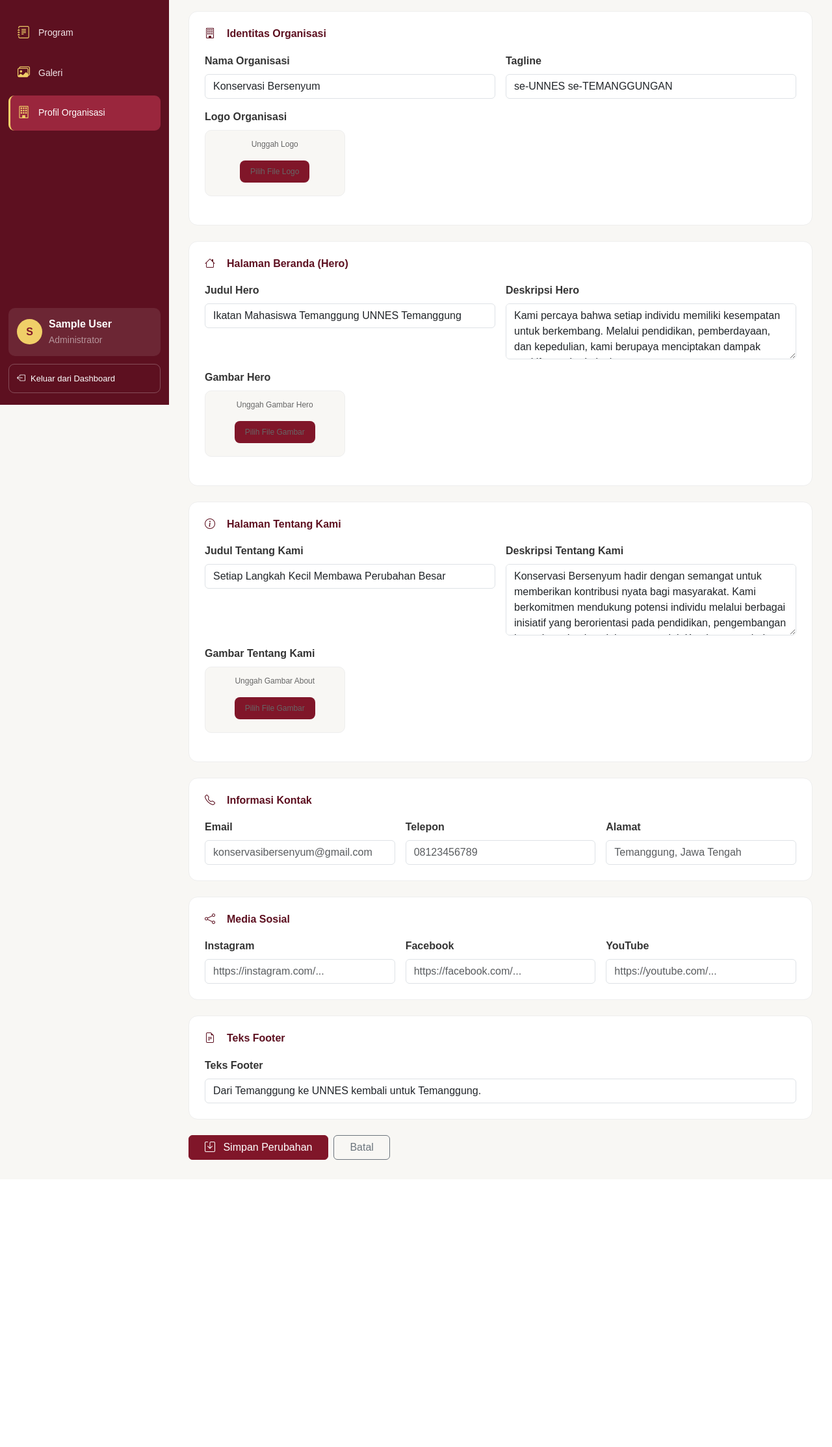
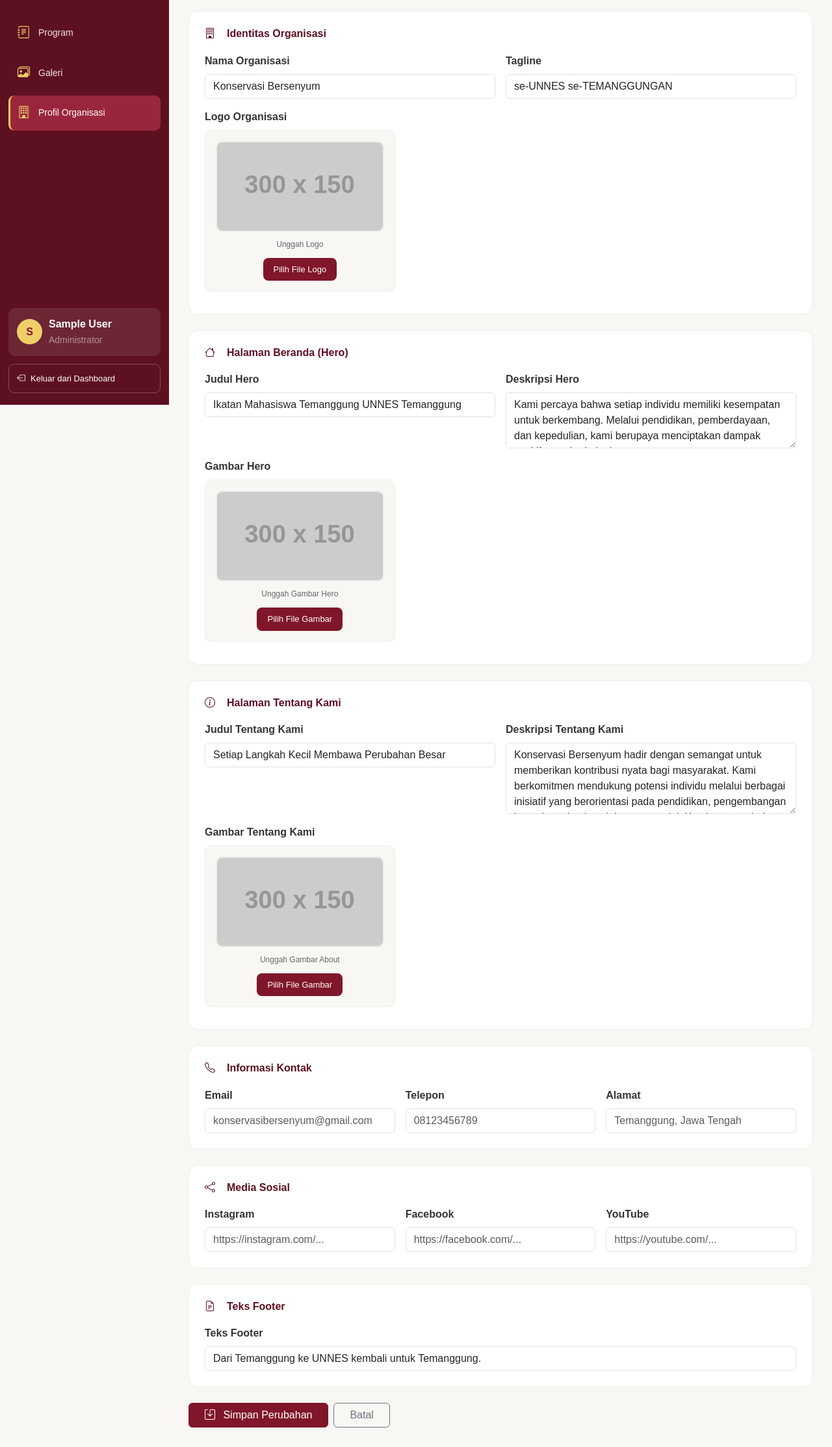
Before and after one commit to khalidabdrhmn/konservasi-bersenyum, a Laravel app: page /admin/organization-profile in a window 1280 px wide. Shown: the part 177-2404 px from the top of the page at 65% size. Before the commit the page ends 1962 px from the top, so only its background shows below. Run offline with Laravel 12, Linux system fonts and the light colour scheme; the visitor is signed in with stand-in values (Sample User, id 1); data comes from the database, SQL or seed files in the repository; grey boxes labelled with a size stand in for pictures from a placeholder-image service; parts of the project's set-up code (start-up, migrations or seed data) failed here and were passed over; some libraries are stand-ins or nearby versions.

Commit message:
fitur profil organisasi sudah aktif dan tersimpan

```diff
--- a/app/Http/Controllers/Admin/OrganizationProfileController.php
+++ b/app/Http/Controllers/Admin/OrganizationProfileController.php
@@ -9,7 +9,6 @@ use Illuminate\Support\Facades\Storage;
 
 class OrganizationProfileController extends Controller
 {
-    // Menampilkan halaman edit profil organisasi
     public function edit()
     {
         $profile = OrganizationProfile::first();
@@ -17,80 +16,63 @@ class OrganizationProfileController extends Controller
         return view('admin.organization-profile.edit', compact('profile'));
     }
 
-    // Memperbarui profil organisasi
     public function update(Request $request)
     {
         $validated = $request->validate([
+            'name'              => 'nullable|string|max:255',
+            'tagline'           => 'nullable|string|max:255',
+            'logo_path'         => 'nullable|image|mimes:jpg,jpeg,png,webp|max:2048',
+            'hero_title'        => 'nullable|string|max:255',
+            'hero_description'  => 'nullable|string',
+            'hero_image'        => 'nullable|image|mimes:jpg,jpeg,png,webp|max:2048',
+            'about_title'       => 'nullable|string|max:255',
+            'about_description' => 'nullable|string',
+            'about_image'       => 'nullable|image|mimes:jpg,jpeg,png,webp|max:2048',
+            'email'             => 'nullable|email|max:255',
+            'phone'             => 'nullable|string|max:30',
+            'address'           => 'nullable|string',
+            'instagram'         => 'nullable|url|max:255',
+            'facebook'          => 'nullable|url|max:255',
+            'youtube'           => 'nullable|url|max:255',
+            'footer_text'       => 'nullable|string|max:255',
+        ]);
 
-            'name' => 'nullable|string|max:255',
-
-            'tagline' => 'nullable|string|max:255',
-
-            'logo_path' => 'nullable|image|mimes:jpg,jpeg,png,webp|max:2048',
-
-            'hero_title' => 'nullable|string|max:255',
-
-            'hero_description' => 'nullable|string',
-
-            'hero_image' => 'nullable|image|mimes:jpg,jpeg,png,webp|max:2048',
-
-            'about_title' => 'nullable|string|max:255',
-
-            'about_description' => 'nullable|string',
-
-            'about_image' => 'nullable|image|mimes:jpg,jpeg,png,webp|max:2048',
-
-            'email' => 'nullable|email|max:255',
-
-            'phone' => 'nullable|string|max:30',
-
-            'address' => 'nullable|string',
-
-            'instagram' => 'nullable|url|max:255',
-
-            'facebook' => 'nullable|url|max:255',
-
-            'youtube' => 'nullable|url|max:255',
-
-            'footer_text' => 'nullable|string|max:255',
-
-        ]);
+        $profile = OrganizationProfile::first();
 
         // Handle upload gambar (logo, hero, about)
         foreach (['logo_path', 'hero_image', 'about_image'] as $field) {
-
             if ($request->hasFile($field)) {
-
-                // Hapus gambar lama jika ada
-                $profile = OrganizationProfile::first();
-
                 if ($profile && $profile->$field) {
-
                     Storage::disk('public')->delete($profile->$field);
-
                 }
 
                 $validated[$field] = $request->file($field)
-
                     ->store('organization-profile', 'public');
-
+            } else {
+                unset($validated[$field]);
             }
-
         }
 
         // Simpan atau perbarui profil (selalu id = 1)
-        OrganizationProfile::updateOrCreate(
-
+        $updatedProfile = OrganizationProfile::updateOrCreate(
             ['id' => 1],
-
             $validated
-
         );
 
+        if ($request->expectsJson() || $request->ajax()) {
+            return response()->json([
+                'status'  => 'success',
+                'message' => 'Profil organisasi berhasil diperbarui!',
+                'images'  => [
+                    'logo_path'   => $updatedProfile->logo_path ? asset('storage/' . $updatedProfile->logo_path) : null,
+                    'hero_image'  => $updatedProfile->hero_image ? asset('storage/' . $updatedProfile->hero_image) : null,
+                    'about_image' => $updatedProfile->about_image ? asset('storage/' . $updatedProfile->about_image) : null,
+                ],
+            ]);
+        }
+
         return redirect()
-
             ->route('admin.organization-profile.edit')
-
             ->with('success', 'Profil organisasi berhasil diperbarui!');
     }
 }
--- a/resources/views/admin/organization-profile/edit.blade.php
+++ b/resources/views/admin/organization-profile/edit.blade.php
@@ -1,13 +1,13 @@
 @extends('layouts.admin')
 
-@section('title', 'Profil Organisasi | Konservasi Bersenyum')
+@section('title', 'Profil Organisasi')
 @section('navbar-title', 'Profil Organisasi')
 
 @push('styles')
 <style>
     .image-preview {
-        width: 120px;
-        height: 120px;
+        width: 100%;
+        height: 140px;
         object-fit: cover;
         border-radius: 10px;
         border: 2px solid #eee;
@@ -35,17 +35,6 @@
         display: none;
     }
 
-    .remove-image {
-        color: var(--text-muted);
-        font-size: 12px;
-        cursor: pointer;
-        text-decoration: underline;
-    }
-
-    .remove-image:hover {
-        color: var(--maroon-dark);
-    }
-
     .form-section {
         background: white;
         border: 1px solid #eeeeee;
@@ -66,28 +55,20 @@
 
     .image-grid {
         display: grid;
-        grid-template-columns: repeat(auto-fill, minmax(200px, 1fr));
+        grid-template-columns: repeat(auto-fill, minmax(220px, 1fr));
         gap: 16px;
-        margin-bottom: 20px;
+        margin-bottom: 10px;
     }
 
     .image-item {
         border: 1px solid #eee;
         border-radius: 10px;
-        padding: 12px;
+        padding: 16px;
         background: #f8f7f4;
         text-align: center;
     }
 
-    .image-item img {
-        width: 100%;
-        height: 120px;
-        object-fit: cover;
-        border-radius: 8px;
-        margin-bottom: 10px;
-    }
-
-    .image-item label {
+    .image-item .caption-label {
         display: block;
         font-size: 12px;
         color: #666;
@@ -106,28 +87,12 @@
         </p>
     </div>
 
-    @if(session('success'))
-        <div class="alert alert-success alert-dismissible fade show">
-            {{ session('success') }}
-            <button type="button" class="btn-close" data-bs-dismiss="alert"></button>
-        </div>
-    @endif
+    <div id="ajax-alert-container"></div>
 
-    @if($errors->any())
-        <div class="alert alert-danger alert-dismissible fade show">
-            <ul class="mb-0">
-                @foreach($errors->all() as $error)
-                    <li>{{ $error }}</li>
-                @endforeach
-            </ul>
-            <button type="button" class="btn-close" data-bs-dismiss="alert"></button>
-        </div>
-    @endif
-
-    <form action="{{ route('admin.organization-profile.update') }}" method="POST"
+    <form id="organization-profile-form" action="{{ route('admin.organization-profile.update') }}" method="POST"
           enctype="multipart/form-data">
         @csrf
-        @method('PUT')
+
         <!-- IDENTITAS ORGANISASI -->
         <div class="form-section">
             <h5 class="form-section-title">
@@ -150,27 +115,22 @@
                 <div class="col-12">
                     <label class="form-label fw-semibold">Logo Organisasi</label>
                     <div class="image-grid">
-                        @if($profile?->logo_path)
-                            <div class="image-item">
-                                <img src="{{ asset('storage/'.$profile->logo_path) }}" alt="Logo"
-                                     class="image-preview">
-                                <label>Logo Saat Ini</label>
-                                <input type="file" name="logo_path" class="file-input mt-2"
-                                       accept="image/*">
-                                <small class="remove-image d-block mt-2">Ganti gambar</small>
-                            </div>
-                        @else
-                            <div class="image-item">
-                                <label>Unggah Logo</label>
-                                <input type="file" name="logo_path" class="file-input mt-2"
-                                       accept="image/*">
-                                <label class="file-input-label mt-2 d-inline-block">Pilih File Logo</label>
-                            </div>
-                        @endif
+                        <div class="image-item">
+                            <img id="preview_logo_path"
+                                 src="{{ $profile?->logo_path ? asset('storage/'.$profile->logo_path) : 'https://placehold.co/300x150?text=Belum+Ada+Logo' }}"
+                                 alt="Logo" class="image-preview">
+                            <span class="caption-label">{{ $profile?->logo_path ? 'Logo Saat Ini' : 'Unggah Logo' }}</span>
+                            <input type="file" id="input_logo_path" name="logo_path" class="file-input"
+                                   accept="image/jpeg,image/png,image/jpg,image/webp" onchange="previewImage(this, 'preview_logo_path')">
+                            <label for="input_logo_path" class="file-input-label mt-1">
+                                {{ $profile?->logo_path ? 'Ganti Logo' : 'Pilih File Logo' }}
+                            </label>
+                        </div>
                     </div>
                 </div>
             </div>
         </div>
+
         <!-- HALAMAN BERANDA (HERO) -->
         <div class="form-section">
             <h5 class="form-section-title">
@@ -193,27 +153,22 @@
                 <div class="col-12">
                     <label class="form-label fw-semibold">Gambar Hero</label>
                     <div class="image-grid">
-                        @if($profile?->hero_image)
-                            <div class="image-item">
-                                <img src="{{ asset('storage/'.$profile->hero_image) }}" alt="Hero"
-                                     class="image-preview">
-                                <label>Gambar Hero Saat Ini</label>
-                                <input type="file" name="hero_image" class="file-input mt-2"
-                                       accept="image/*">
-                                <small class="remove-image d-block mt-2">Ganti gambar</small>
-                            </div>
-                        @else
-                            <div class="image-item">
-                                <label>Unggah Gambar Hero</label>
-                                <input type="file" name="hero_image" class="file-input mt-2"
-                                       accept="image/*">
-                                <label class="file-input-label mt-2 d-inline-block">Pilih File Gambar</label>
-                            </div>
-                        @endif
+                        <div class="image-item">
+                            <img id="preview_hero_image"
+                                 src="{{ $profile?->hero_image ? asset('storage/'.$profile->hero_image) : 'https://placehold.co/300x150?text=Belum+Ada+Gambar' }}"
+                                 alt="Hero" class="image-preview">
+                            <span class="caption-label">{{ $profile?->hero_image ? 'Gambar Hero Saat Ini' : 'Unggah Gambar Hero' }}</span>
+                            <input type="file" id="input_hero_image" name="hero_image" class="file-input"
+                                   accept="image/jpeg,image/png,image/jpg,image/webp" onchange="previewImage(this, 'preview_hero_image')">
+                            <label for="input_hero_image" class="file-input-label mt-1">
+                                {{ $profile?->hero_image ? 'Ganti Gambar' : 'Pilih File Gambar' }}
+                            </label>
+                        </div>
                     </div>
                 </div>
             </div>
         </div>
+
         <!-- HALAMAN TENTANG KAMI -->
         <div class="form-section">
             <h5 class="form-section-title">
@@ -236,27 +191,22 @@
                 <div class="col-12">
                     <label class="form-label fw-semibold">Gambar Tentang Kami</label>
                     <div class="image-grid">
-                        @if($profile?->about_image)
-                            <div class="image-item">
-                                <img src="{{ asset('storage/'.$profile->about_image) }}" alt="About"
-                                     class="image-preview">
-                                <label>Gambar About Saat Ini</label>
-                                <input type="file" name="about_image" class="file-input mt-2"
-                                       accept="image/*">
-                                <small class="remove-image d-block mt-2">Ganti gambar</small>
-                            </div>
-                        @else
-                            <div class="image-item">
-                                <label>Unggah Gambar About</label>
-                                <input type="file" name="about_image" class="file-input mt-2"
-                                       accept="image/*">
-                                <label class="file-input-label mt-2 d-inline-block">Pilih File Gambar</label>
-                            </div>
-                        @endif
+                        <div class="image-item">
+                            <img id="preview_about_image"
+                                 src="{{ $profile?->about_image ? asset('storage/'.$profile->about_image) : 'https://placehold.co/300x150?text=Belum+Ada+Gambar' }}"
+                                 alt="About" class="image-preview">
+                            <span class="caption-label">{{ $profile?->about_image ? 'Gambar About Saat Ini' : 'Unggah Gambar About' }}</span>
+                            <input type="file" id="input_about_image" name="about_image" class="file-input"
+                                   accept="image/jpeg,image/png,image/jpg,image/webp" onchange="previewImage(this, 'preview_about_image')">
+                            <label for="input_about_image" class="file-input-label mt-1">
+                                {{ $profile?->about_image ? 'Ganti Gambar' : 'Pilih File Gambar' }}
+                            </label>
+                        </div>
                     </div>
                 </div>
             </div>
         </div>
+
         <!-- INFORMASI KONTAK -->
         <div class="form-section">
             <h5 class="form-section-title">
@@ -331,7 +281,7 @@
 
         <!-- TOMBOL SIMPAN -->
         <div class="d-flex gap-2 mt-4">
-            <button type="submit" class="btn btn-maroon px-4">
+            <button type="submit" id="btn-submit" class="btn btn-maroon px-4">
                 <i class="bi bi-save me-2"></i>
                 Simpan Perubahan
             </button>
@@ -342,3 +292,106 @@
     </form>
 
 @endsection
+
+@push('scripts')
+<script>
+    function previewImage(input, previewId) {
+        if (input.files && input.files[0]) {
+            // Cek ukuran file maksimal 2MB (2 * 1024 * 1024 bytes) sebelum upload
+            if (input.files[0].size > 2097152) {
+                alert('Ukuran gambar maksimal 2MB!');
+                input.value = '';
+                return;
+            }
+            const reader = new FileReader();
+            reader.onload = function (e) {
+                document.getElementById(previewId).src = e.target.result;
+            };
+            reader.readAsDataURL(input.files[0]);
+        }
+    }
+
+    document.getElementById('organization-profile-form').addEventListener('submit', async function (e) {
+        e.preventDefault();
+
+        const form = this;
+        const submitBtn = document.getElementById('btn-submit');
+        const alertContainer = document.getElementById('ajax-alert-container');
+        const originalBtnHtml = submitBtn.innerHTML;
+        const csrfToken = document.querySelector('meta[name="csrf-token"]').getAttribute('content');
+
+        submitBtn.disabled = true;
+        submitBtn.innerHTML = `<span class="spinner-border spinner-border-sm me-2" role="status" aria-hidden="true"></span>Menyimpan...`;
+
+        const formData = new FormData(form);
+
+        try {
+            const response = await fetch(form.action, {
+                method: 'POST',
+                headers: {
+                    'X-Requested-With': 'XMLHttpRequest',
+                    'Accept': 'application/json',
+                    'X-CSRF-TOKEN': csrfToken
+                },
+                body: formData
+            });
+
+            const contentType = response.headers.get('content-type');
+            if (!contentType || !contentType.includes('application/json')) {
+                const textError = await response.text();
+                console.error('Non-JSON response:', textError);
+                throw new Error(`HTTP Status ${response.status} - Cek Console (F12) untuk detail.`);
+            }
+
+            const data = await response.json();
+
+            if (response.ok) {
+                alertContainer.innerHTML = `
+                    <div class="alert alert-success alert-dismissible fade show" role="alert">
+                        <i class="bi bi-check-circle me-2"></i>${data.message}
+                        <button type="button" class="btn-close" data-bs-dismiss="alert"></button>
+                    </div>
+                `;
+
+                if (data.images) {
+                    if (data.images.logo_path) document.getElementById('preview_logo_path').src = data.images.logo_path;
+                    if (data.images.hero_image) document.getElementById('preview_hero_image').src = data.images.hero_image;
+                    if (data.images.about_image) document.getElementById('preview_about_image').src = data.images.about_image;
+                }
+
+                form.querySelectorAll('input[type="file"]').forEach(input => input.value = '');
+            } else {
+                let errorList = '';
+                if (data.errors) {
+                    Object.values(data.errors).forEach(errArr => {
+                        errArr.forEach(msg => errorList += `<li>${msg}</li>`);
+                    });
+                } else {
+                    errorList = `<li>${data.message || 'Gagal menyimpan data.'}</li>`;
+                }
+
+                alertContainer.innerHTML = `
+                    <div class="alert alert-danger alert-dismissible fade show" role="alert">
+                        <ul class="mb-0">${errorList}</ul>
+                        <button type="button" class="btn-close" data-bs-dismiss="alert"></button>
+                    </div>
+                `;
+            }
+
+            window.scrollTo({ top: 0, behavior: 'smooth' });
+
+        } catch (error) {
+            alertContainer.innerHTML = `
+                <div class="alert alert-danger alert-dismissible fade show" role="alert">
+                    <strong>Error:</strong> ${error.message}
+                    <button type="button" class="btn-close" data-bs-dismiss="alert"></button>
+                </div>
+            `;
+            window.scrollTo({ top: 0, behavior: 'smooth' });
+        } finally {
+            submitBtn.disabled = false;
+            submitBtn.innerHTML = originalBtnHtml;
+        }
+    });
+</script>
+@endpush
--- a/routes/web.php
+++ b/routes/web.php
@@ -136,12 +136,13 @@ Route::middleware(['auth', 'admin'])->prefix('admin')->name('admin.')->group(fun
 
 
     // Profil Organisasi
+ // Profil Organisasi
     Route::get('/organization-profile', [
         \App\Http\Controllers\Admin\OrganizationProfileController::class,
         'edit'
     ])->name('organization-profile.edit');
 
-    Route::put('/organization-profile', [
+    Route::match(['put', 'post'], '/organization-profile', [
         \App\Http\Controllers\Admin\OrganizationProfileController::class,
         'update'
     ])->name('organization-profile.update');
```
